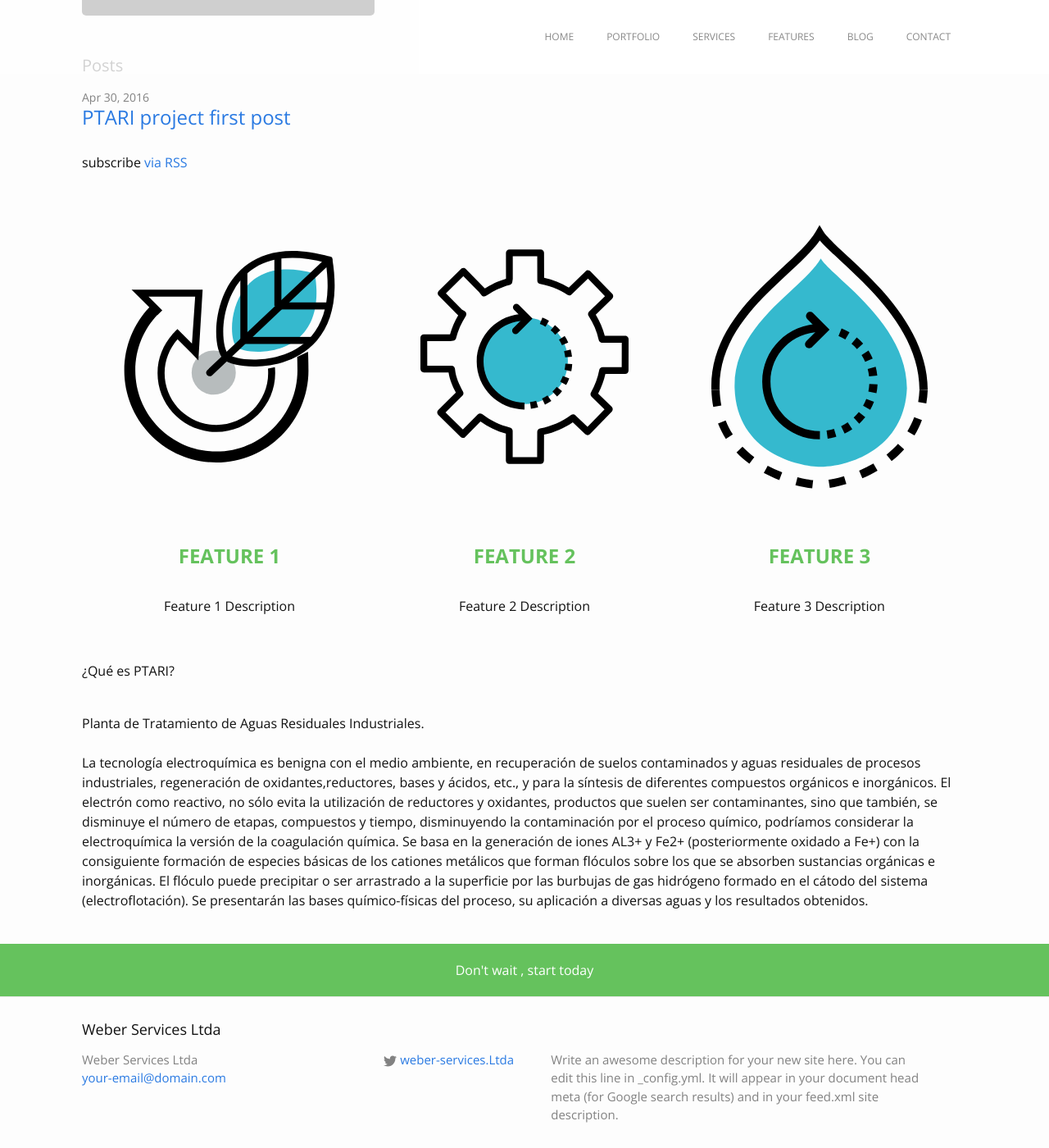
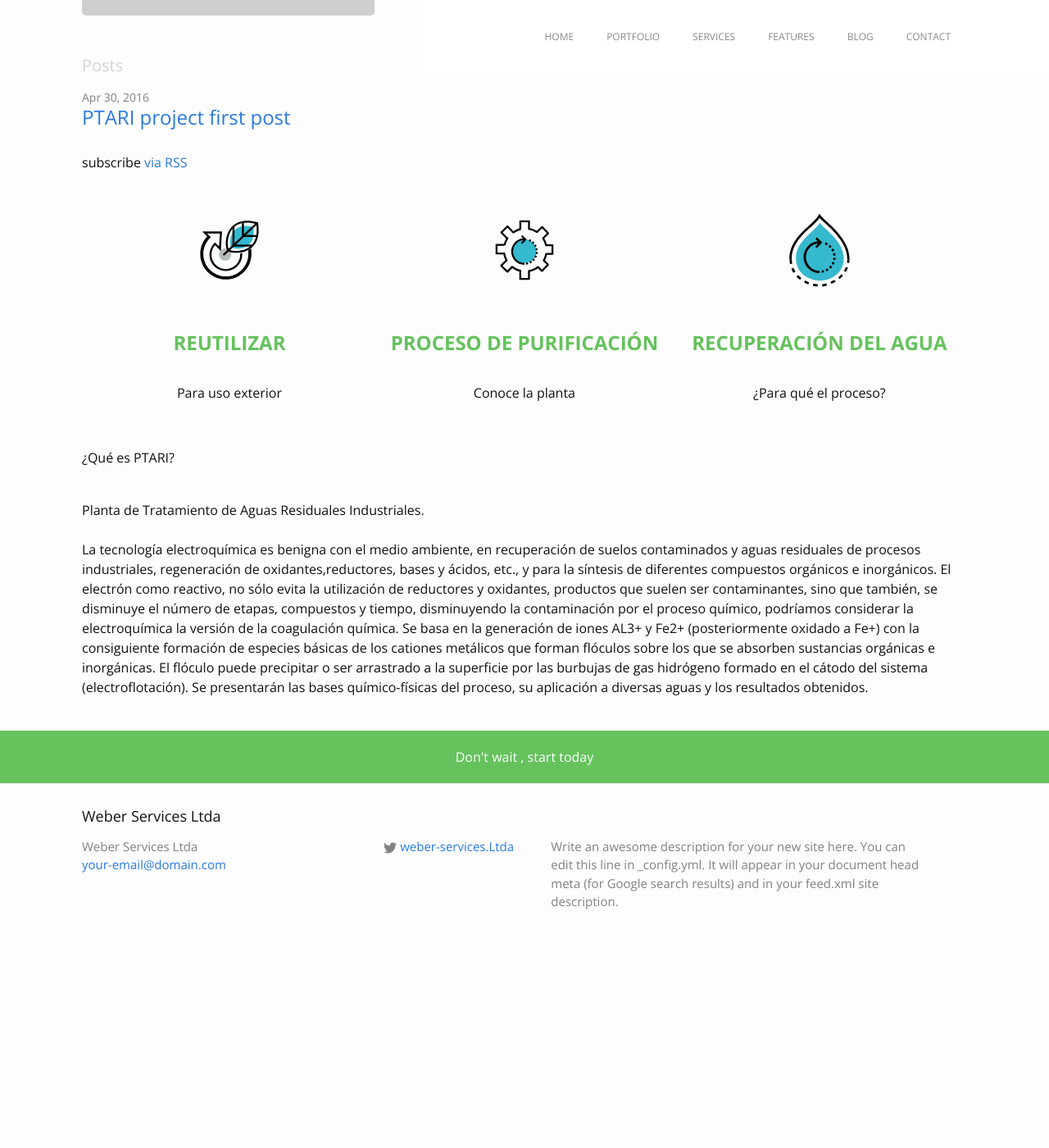
Before and after one commit to jemapau/blog-ptari, a Jekyll site: the page built from index.html, in a window 1280 px wide and 1400 px high, scrolled down 411 px. Shown: the whole window at 82% size. Built offline with Jekyll 4.4.1, drawn with Linux system fonts in a browser that asks for light colours; after the commit the page ends 1582 px from its top, so only the background shows below that.

Commit message:
Setup of icon features.

```diff
--- a/_data/features.yml
+++ b/_data/features.yml
@@ -1,11 +1,11 @@
 - image_path: /img/feature1.svg
-  title: Feature 1
-  description: Feature 1 Description
+  title: Reutilizar
+  description: Para uso exterior
 
 - image_path: /img/feature2.svg
-  title: Feature 2
-  description: Feature 2 Description
+  title: Proceso de purificación
+  description: Conoce la planta
 
 - image_path: /img/feature3.svg
-  title: Feature 3
-  description: Feature 3 Description
+  title: Recuperación del agua
+  description: ¿Para qué el proceso?
--- a/_sass/_features.scss
+++ b/_sass/_features.scss
@@ -34,5 +34,7 @@
 
 	.img-responsive {
 		margin: 0 auto;
+		max-width: 100px;
+		max-height: 100px;
 	}
 }
```
